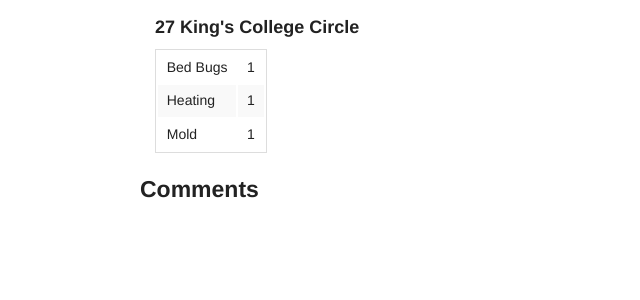
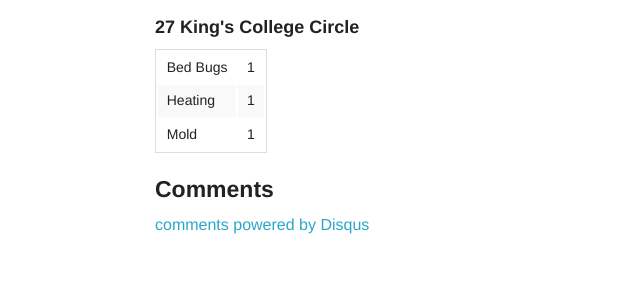
Before and after one commit to CSC301H-Fall2013/healthyhome, a Django app: page /building/1 in a window 1280 px wide. Shown: the part 162-462 px from the top of the page, without its empty margins (0-640 px from the left). Run offline with Django 3.2, Linux system fonts and the light colour scheme; data comes from the database, SQL or seed files in the repository; parts of the project's set-up code (start-up, migrations or seed data) failed here and were passed over; some libraries are stand-ins or nearby versions.

Commit message:
Clean up HTML for building page

```diff
--- a/templates/complaints/building_page.html
+++ b/templates/complaints/building_page.html
@@ -1,12 +1,4 @@
-<!--    The building object that you can use here is called building
-        The corresponding QuerySet of complaints for that building
-        is complaint_list
--->
-
 {% extends "base.html" %}
-
-
-
 
 {% load staticfiles %}
 
@@ -16,12 +8,15 @@
 {% endblock %}
 
 {% block content %}
-            <div>
+    <div id="contentArea">
+        <!-- Static map -->
+        <img class="float right" src="http://maps.googleapis.com/maps/api/staticmap?center={{ building.latitude }},{{ building.longitude}}&zoom=16&size=400x400&markers={{ building.latitude }},{{ building.longitude }}&sensor=false"/>
 
-                <img class="float right" src="http://maps.googleapis.com/maps/api/staticmap?center={{ building.latitude }},{{ building.longitude}}&zoom=16&size=400x400&markers={{ building.latitude }},{{ building.longitude }}&sensor=false"/>
+        <!-- Building info -->
         <h3>{{building.name}}</h3>
         <h5>{{building.civic_address}}</h5>
 
+        <!-- Complaints -->
         <table>
             {% for key, value in categories.items %}
             <tr>
@@ -30,13 +25,22 @@
             </tr>
             {% endfor %}
         </table>
-
     </div>
 
-
-    </div>
-    <div>
+    <!-- Comment Section -->
+    <div id="comments">
         <h4>Comments</h4>
+            <div id="disqus_thread"></div>
+                <script type="text/javascript">
+                    var disqus_shortname = 'healthyhome'; // required: replace example with your forum shortname
+                    (function() {
+                        var dsq = document.createElement('script'); dsq.type = 'text/javascript'; dsq.async = true;
+                        dsq.src = '//' + disqus_shortname + '.disqus.com/embed.js';
+                        (document.getElementsByTagName('head')[0] || document.getElementsByTagName('body')[0]).appendChild(dsq);
+                    })();
+                </script>
+                <noscript>Please enable JavaScript to view the <a href="http://disqus.com/?ref_noscript">comments powered by Disqus.</a></noscript>
+                <a href="http://disqus.com" class="dsq-brlink">comments powered by <span class="logo-disqus">Disqus</span></a>
 
     </div>
 {% endblock %}
```
Lines whose indentation alone changed are shown as unchanged.
